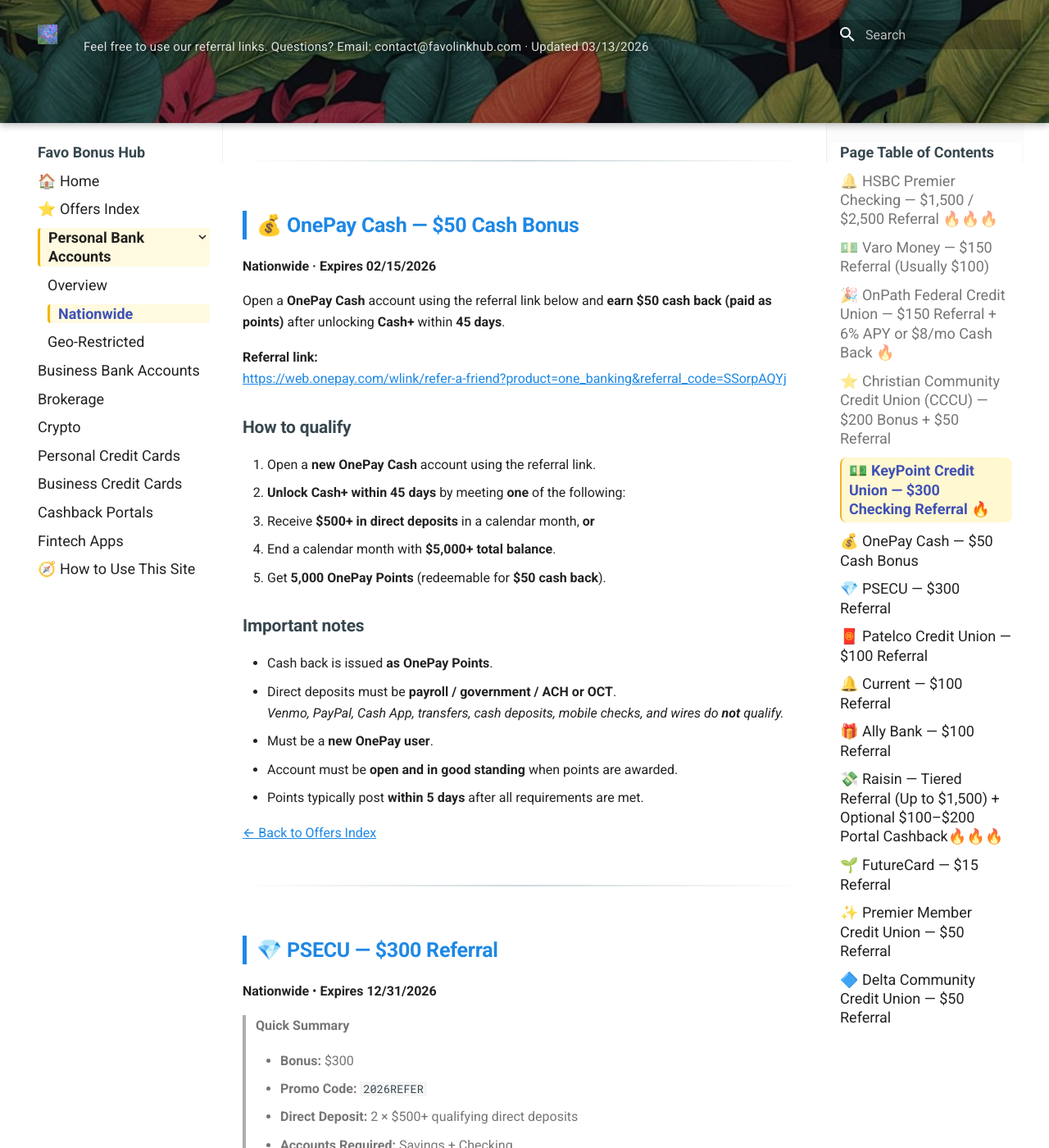
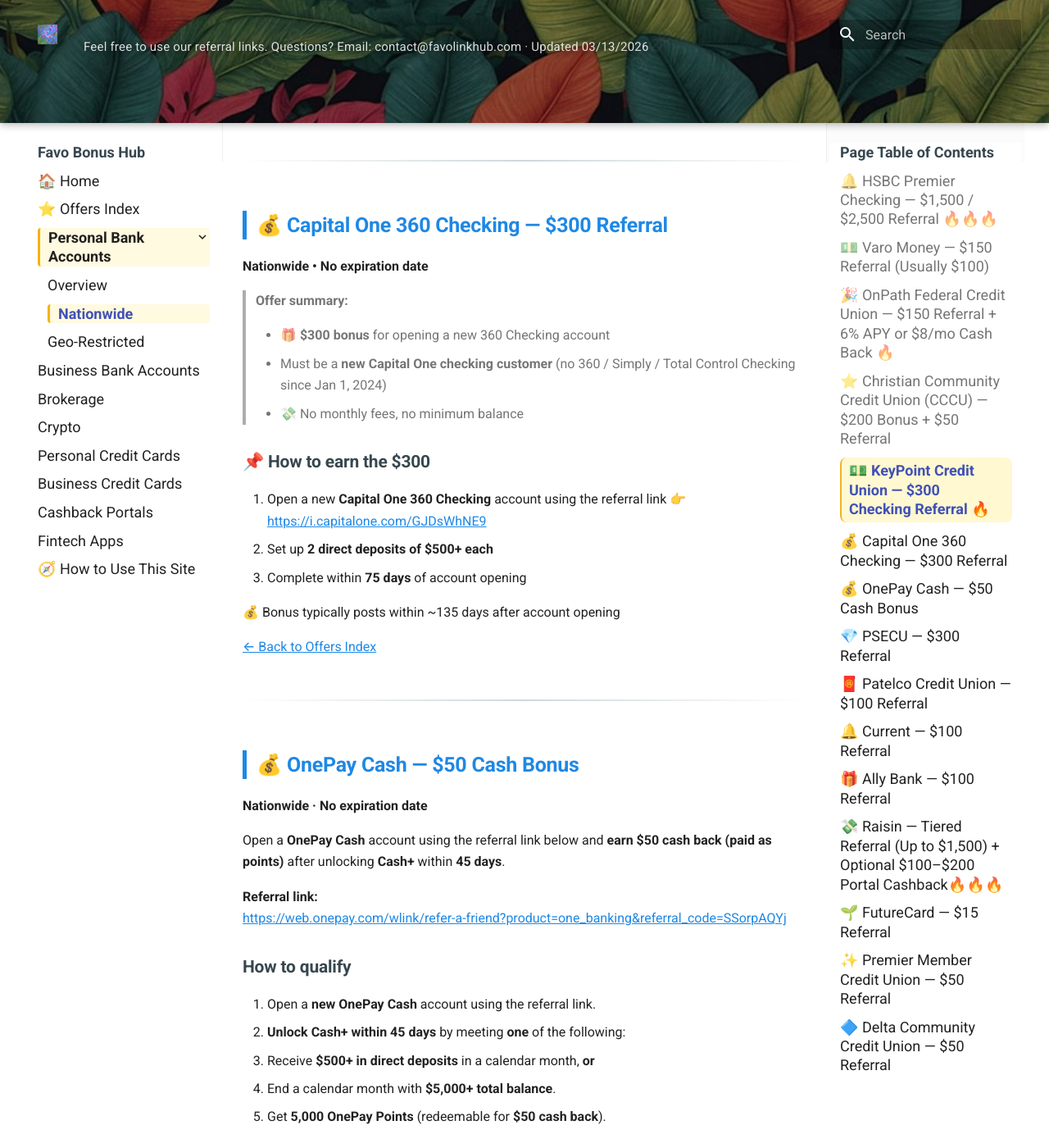
Before and after one commit to whispersofzephyr/favolinkhub-site, an MkDocs documentation site: the page built from docs/personal-bank-nationwide.md, in a window 1280 px wide and 1400 px high, scrolled down 10289 px. Shown: the whole window at 82% size. Built offline with MkDocs 1.6.1 and Material for MkDocs 9.7.7, drawn with Linux system fonts in a browser that asks for light colours; some of the changed text lies outside the part shown.

Commit message:
Revise offers and add Capital One 360 Checking details
Updated expiration date for CCCU offer and added Capital One 360 Checking offer with referral details.

```diff
--- a/docs/personal-bank-nationwide.md
+++ b/docs/personal-bank-nationwide.md
@@ -241,7 +241,7 @@ Nationwide membership is available via a **$5 donation** to the OnPath Foundatio
 
 <a id="cccu"></a>
 ## ⭐ Christian Community Credit Union (CCCU) — $200 Bonus + $50 Referral
-**Nationwide** • **Expires: 02/28/2026**
+**Nationwide** • **Expires: 04/30/2026**
 
 > 🔺 **Quick Summary**
 >
@@ -375,9 +375,32 @@ To receive the $300 checking bonus, you must:
 
 ---
 
+<a id="capital-one"></a>
+## 💰 Capital One 360 Checking — $300 Referral
+**Nationwide • No expiration date**
+
+> **Offer summary:**
+>
+> - 🎁 **$300 bonus** for opening a new 360 Checking account
+> - Must be a **new Capital One checking customer** (no 360 / Simply / Total Control Checking since Jan 1, 2024)
+> - 💸 No monthly fees, no minimum balance
+
+### 📌 How to earn the $300
+
+1. Open a new **Capital One 360 Checking** account using the referral link
+  👉 [https://i.capitalone.com/GJDsWhNE9](https://i.capitalone.com/GJDsWhNE9)
+3. Set up **2 direct deposits of $500+ each**
+4. Complete within **75 days** of account opening
+
+💰 Bonus typically posts within ~135 days after account opening
+
+--8<-- "snippets/back-to-list.md"
+
+---
+
 <a id="onepay-cash"></a>
 ## 💰 OnePay Cash — $50 Cash Bonus
-**Nationwide · Expires 02/15/2026**
+**Nationwide · No expiration date**
 
 Open a **OnePay Cash** account using the referral link below and **earn $50 cash back (paid as points)** after unlocking **Cash+** within **45 days**.
 
```
